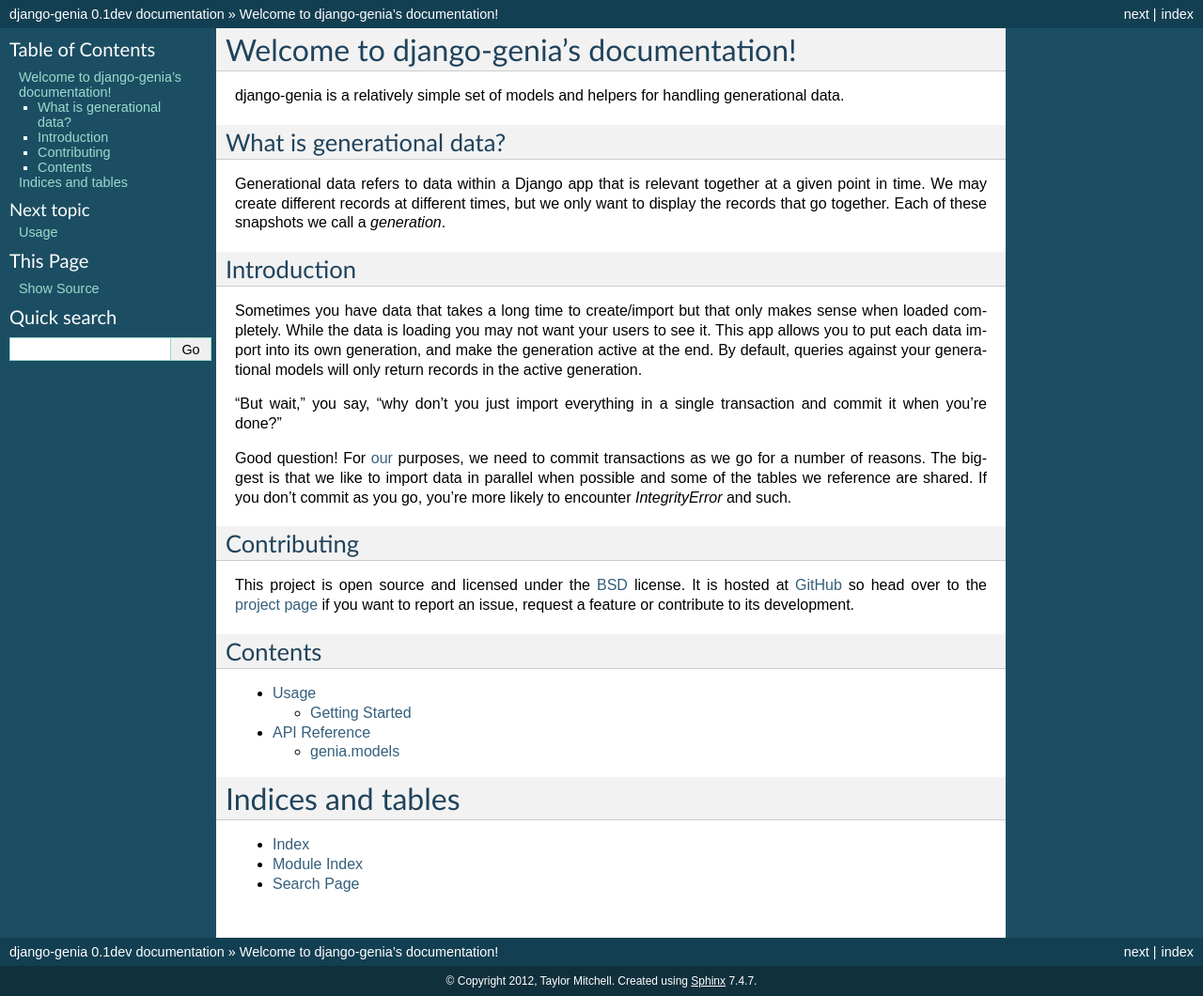
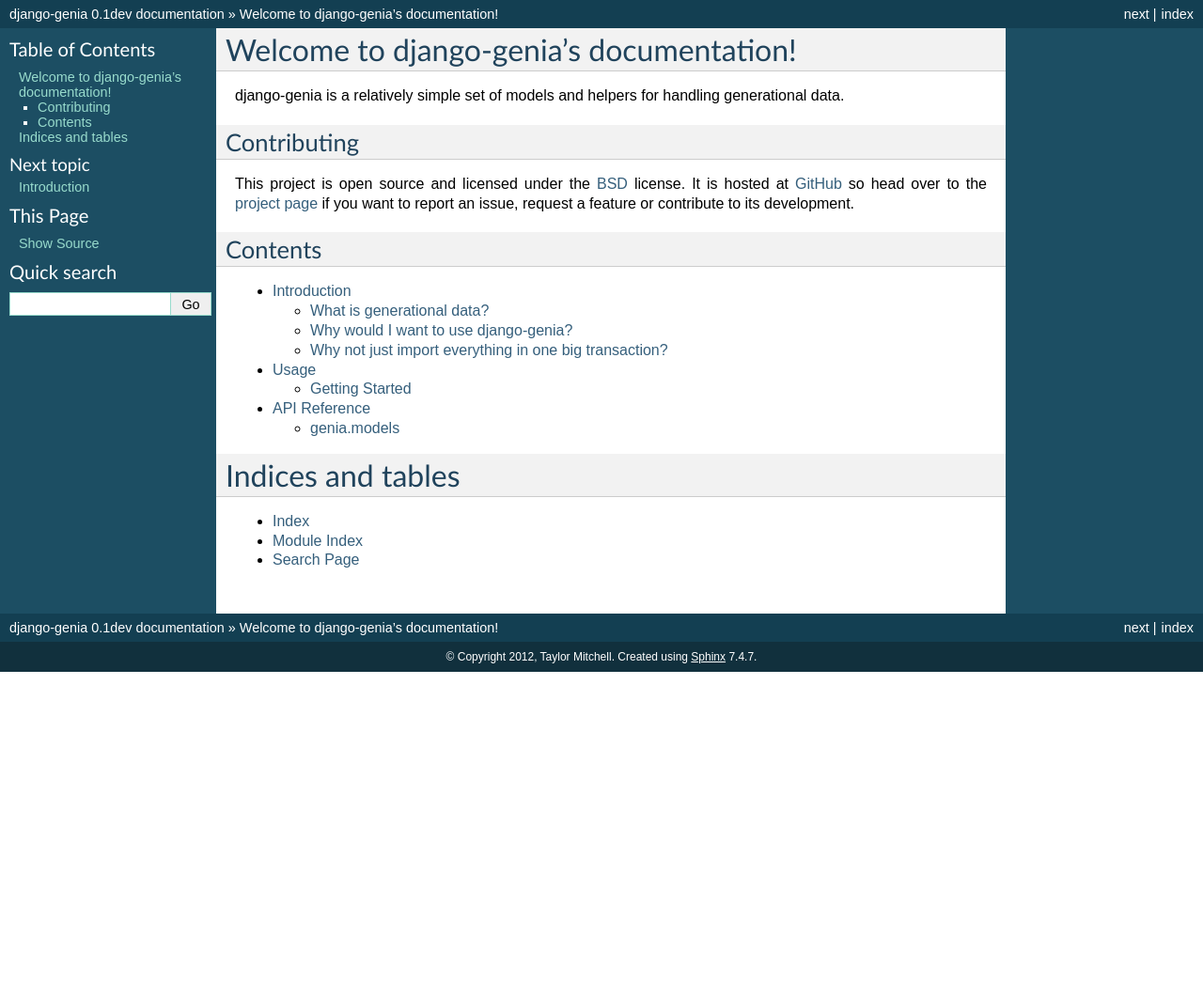
Before and after one commit to tmitchell/django-genia, a Sphinx documentation site: the page built from docs/index.rst, in a window 1280 px wide. Shown: the whole page at 94% size. Built offline with Sphinx 7.4.7, drawn with Linux system fonts in a browser that asks for light colours; after the commit the page ends 900 px from its top, so only the background shows below that.

Commit message:
Pull introductory material into a separate file

```diff
--- a/docs/index.rst
+++ b/docs/index.rst
@@ -7,27 +7,6 @@
 ========================================
 
 django-genia is a relatively simple set of models and helpers for handling generational data.
-
-What is generational data?
---------------------------
-
-Generational data refers to data within a Django app that is relevant together at a given point in time.  We may create
-different records at different times, but we only want to display the records that go together.  Each of these snapshots
-we call a `generation`.
-
-Introduction
-------------
-
-Sometimes you have data that takes a long time to create/import but that only makes sense when loaded completely.  While
-the data is loading you may not want your users to see it.  This app allows you to put each data import into its own
-generation, and make the generation active at the end.  By default, queries against your generational models will only
-return records in the active generation.
-
-"But wait," you say, "why don't you just import everything in a single transaction and commit it when you're done?"
-
-Good question!  For `our <http://exoanalytic.com>`_ purposes, we need to commit transactions as we go for a number
-of reasons.  The biggest is that we like to import data in parallel when possible and some of the tables we
-reference are shared.  If you don't commit as you go, you're more likely to encounter `IntegrityError` and such.
 
 Contributing
 ------------
```
Also changed, not shown: other parts of docs/index.rst (+1 -0 lines), docs/introduction.rst (added, +28 -0 lines).
